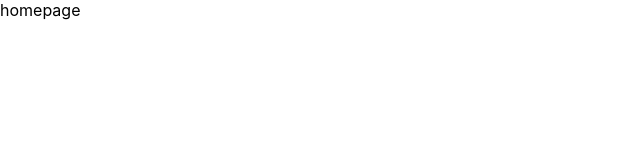
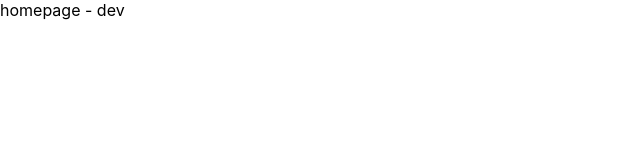
Before and after one commit to GiuliaMalaroda/Nextjs-GTM, a Next.js app: page / in a window 1280 px wide. Shown: the top 160 px of the page, without its empty margins (0-640 px from the left). Built offline with nearby package versions, Linux system fonts and the light colour scheme.

Commit message:
️⭐ Initial commit on dev branch

```diff
--- a/pages/index.js
+++ b/pages/index.js
@@ -1,6 +1,6 @@
 const Homepage = () => {
   return (
-    <div>homepage</div>
+    <div>homepage - dev</div>
   )
 }
 
```
